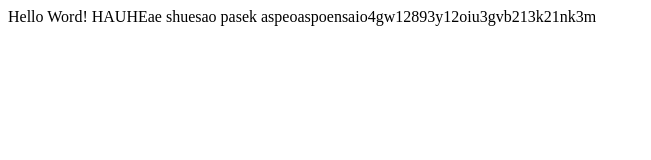
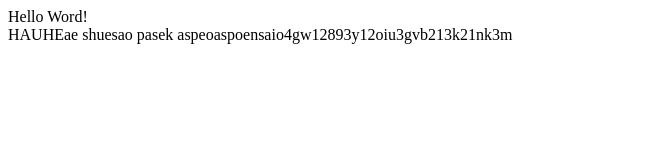
Before and after one commit to ecomta/coursera-test, a plain HTML site: page site/index.html in a window 1280 px wide. Shown: the whole page, without its empty margins (0-651 px from the left). Drawn offline with Linux system fonts and the light colour scheme.

Commit message:
Increment divs in site/index.html folder.

```diff
--- a/site/index.html
+++ b/site/index.html
@@ -4,10 +4,14 @@
     </head>
 
     <body>
-        Hello Word!
-        HAUHEae
-        shuesao
-        pasek
-        aspeoaspoensaio4gw12893y12oiu3gvb213k21nk3m
+        <div id="MarcoPollo"> Hello Word! </div>
+
+        <div id="Vinte">
+            HAUHEae
+            shuesao
+            pasek
+            aspeoaspoensaio4gw12893y12oiu3gvb213k21nk3m
+        </div>
+
     </body>
 </html>
```
